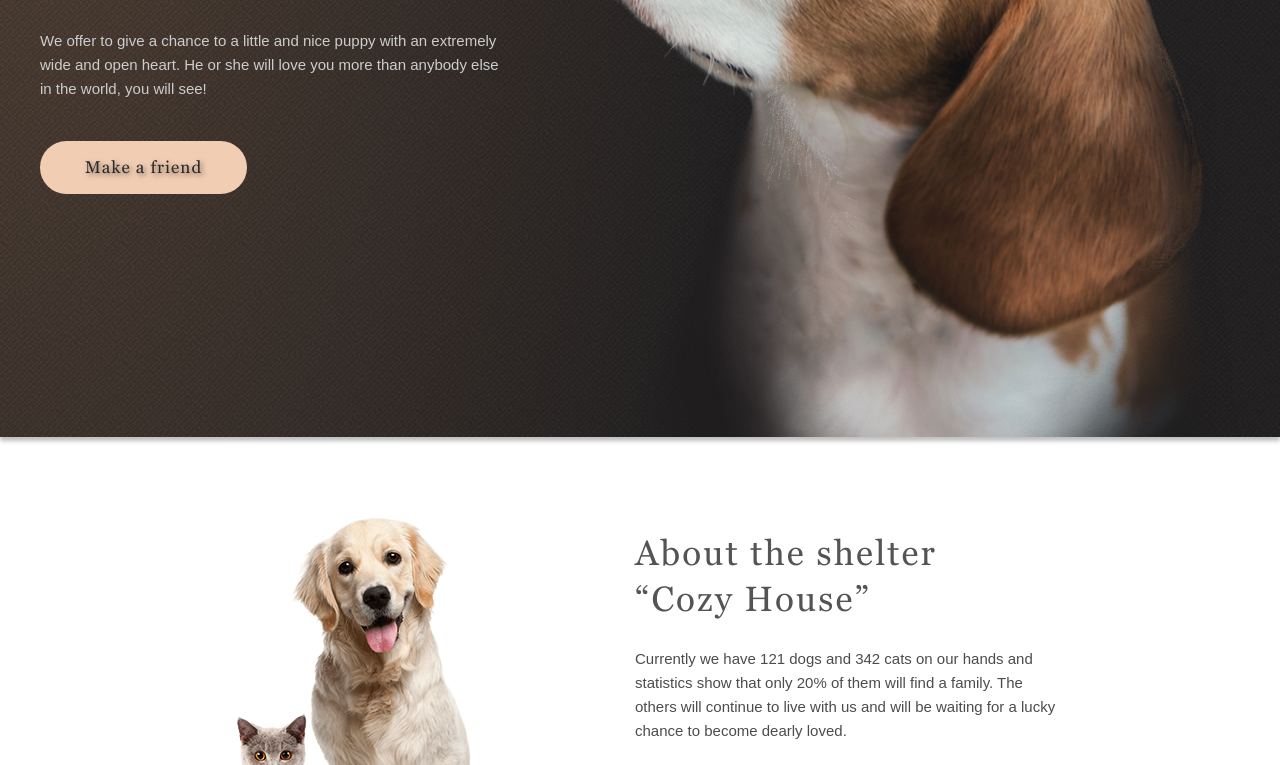
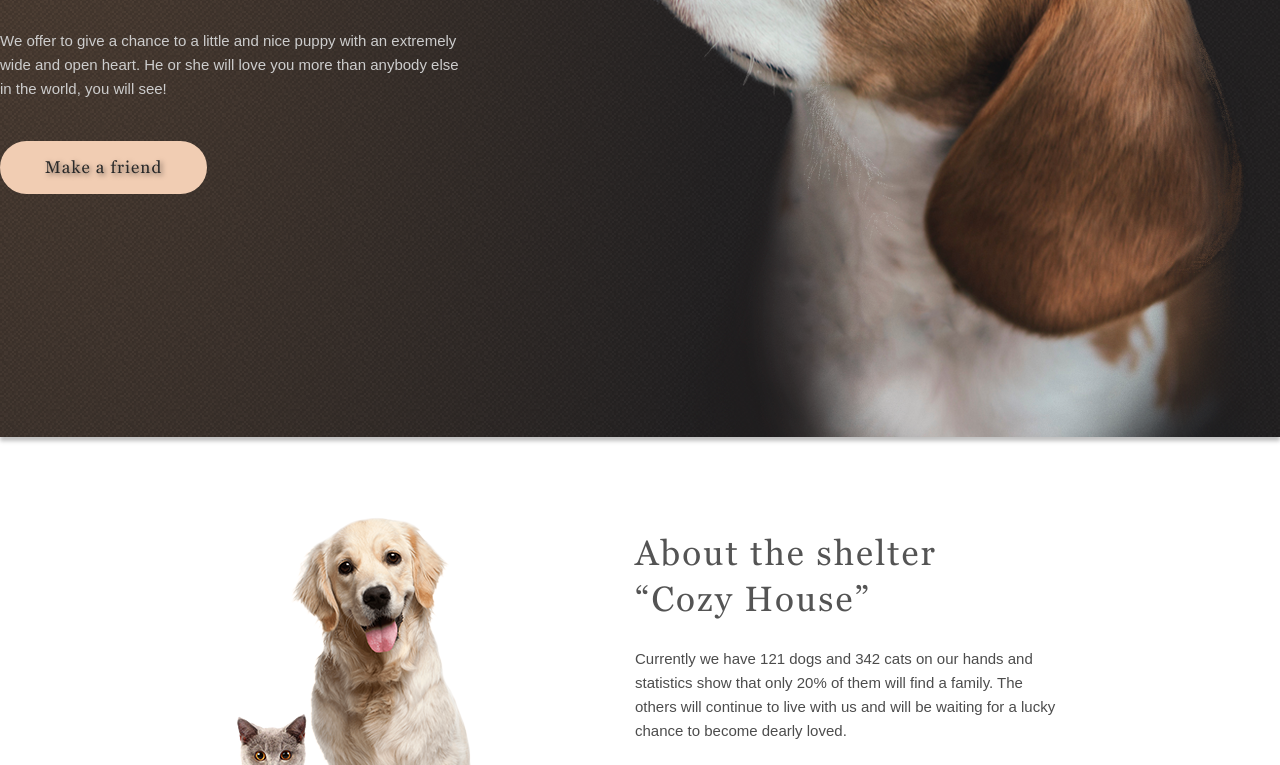
Before and after one commit to matveev96/PetPojects, a website: page shelter/pages/main/index.html in a window 1280 px wide. Shown: the part 471-1236 px from the top of the page. Drawn offline with Linux system fonts and the light colour scheme; a web font is replaced by a local one.

Commit message:
fix: change var content-width

```diff
--- a/shelter/pages/main/sass/abstract/_constants.scss
+++ b/shelter/pages/main/sass/abstract/_constants.scss
@@ -12,6 +12,6 @@ $color-dark-3xl: #292929;
 $start-screen-black-background: #211f20;
 $start-screen-gradient-background: radial-gradient( 60% 215.42% at 0% 0%, #5B483A 0%, #262425 100%);
 
-$content-width: 1200px;
+$content-width: 1280px;
 $tablet-width: 768px;
 $mobile-width: 320px;
--- a/shelter/pages/pets/sass/abstract/_constants.scss
+++ b/shelter/pages/pets/sass/abstract/_constants.scss
@@ -12,6 +12,6 @@ $color-dark-3xl: #292929;
 $start-screen-black-background: #211f20;
 $start-screen-gradient-background: radial-gradient( 60% 215.42% at 0% 0%, #5B483A 0%, #262425 100%);
 
-$content-width: 1200px;
+$content-width: 1280px;
 $tablet-width: 768px;
 $mobile-width: 320px;
```
Also changed, not shown: shelter/pages/main/sass/style.css, shelter/pages/pets/sass/style.css.
